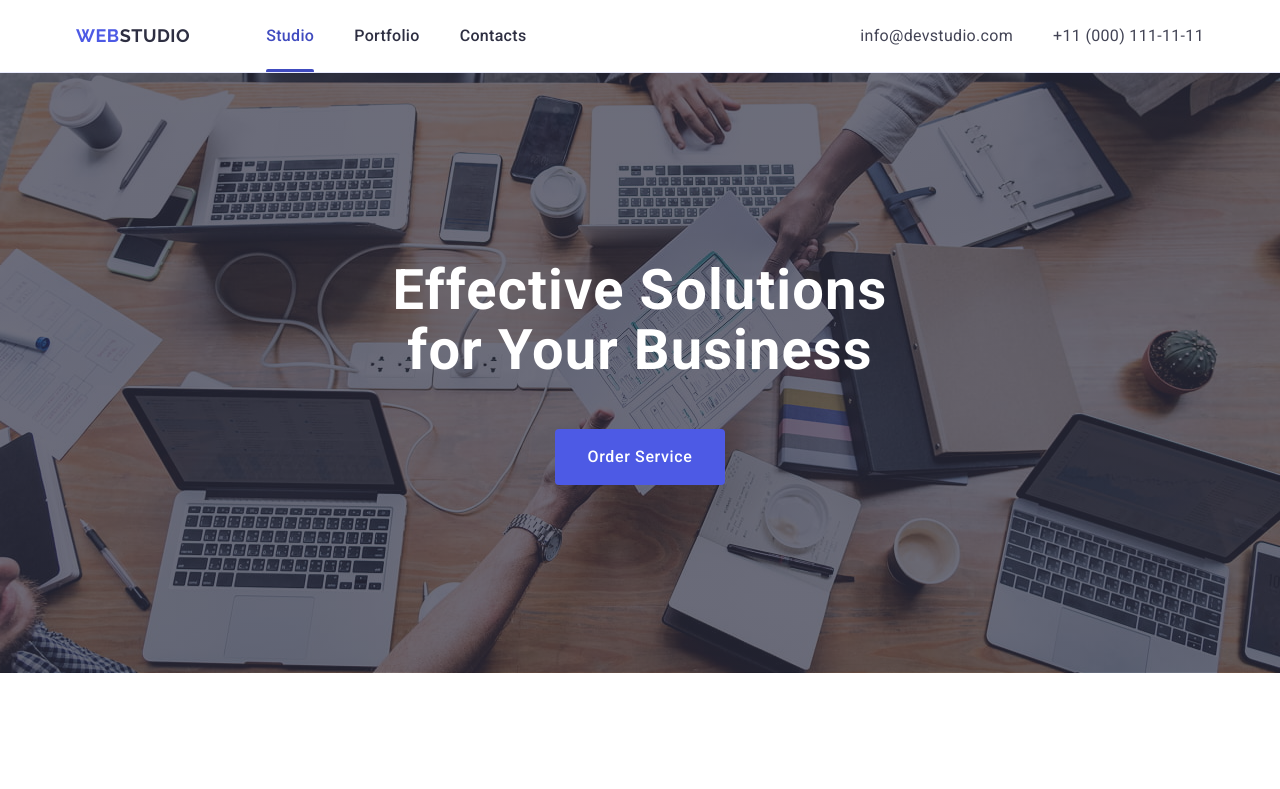
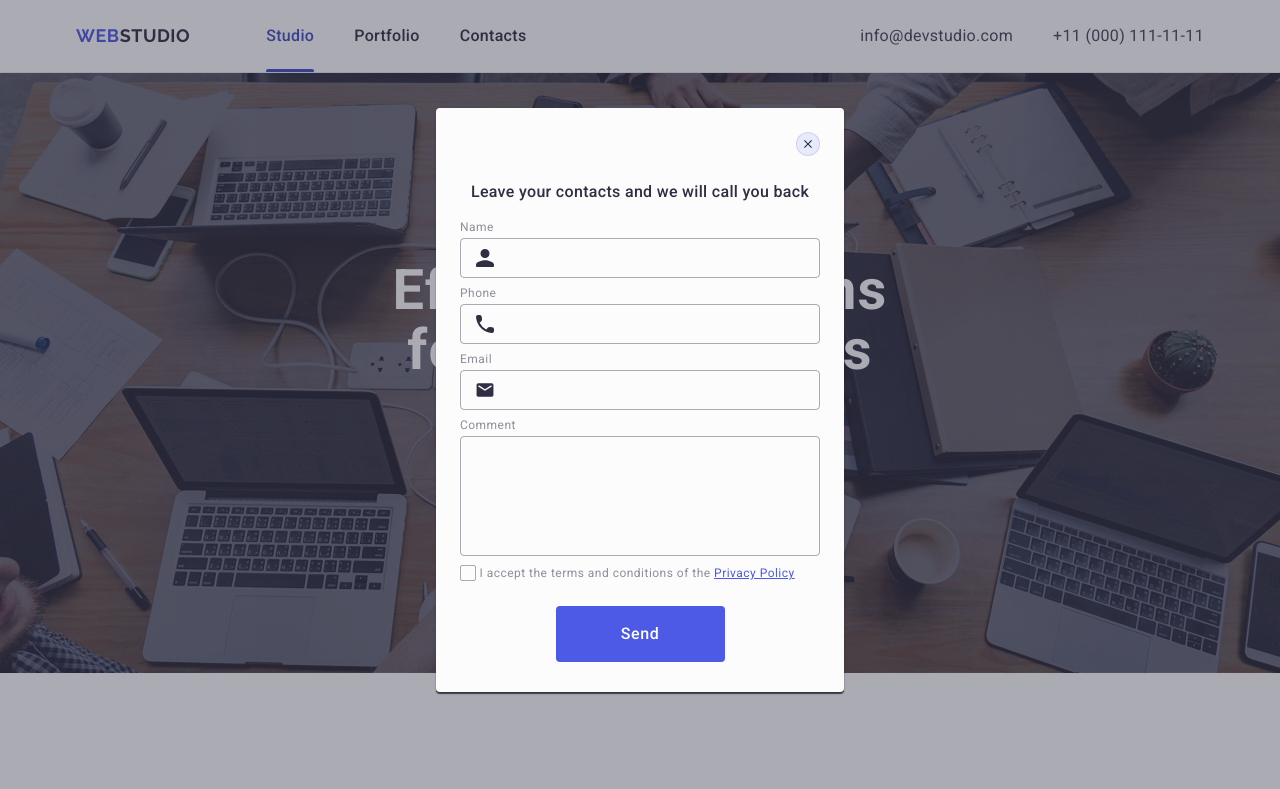
Before and after one commit to Yevhen-Polyakov/goit-markup-hw-06, a plain HTML site: page index.html in a window 1280 px wide. Shown: the top 789 px of the page. Drawn offline with nearby package versions, Linux system fonts and the light colour scheme.

Commit message:
refactoring

```diff
--- a/css/style.css
+++ b/css/style.css
@@ -1,5 +1,8 @@
 :root {
     --primary-brand-color: #4d5ae5;
+    --black-blue:#2E2F42 ;
+    --ocean: #404bbf;
+    --white: #F4F4FD;
 }
 
 body{
@@ -440,7 +443,7 @@ section{
 /*===Modal===*/
 
 .modal-overlay{
-    background-color: #2E2F4266;
+    background-color: rgba(46, 47, 66, 0.4);
     position: fixed;
     top: 0;
     left: 0;
@@ -462,14 +465,20 @@ section{
 }
 
 .modal-window{
+    position: absolute;
+    top: 50%;
+    left: 50%;
+    transform: translate(-50%, -50%);
     width: 408px;
-    padding: 24px;
+    min-height: 584px;
+    padding: 72px 24px 24px 24px;
     background-color: #FCFCFC;
     border-radius: 4px;
-    box-shadow: 0px 1px 1px rgba(0, 0, 0, 0.14), 0px 1px 3px rgba(0, 0, 0, 0.12), 0px 2px 1px rgba(0, 0, 0, 0.2);
+    box-shadow: 0px 1px 1px rgba(0, 0, 0, 0.14), 0px 1px 3px rgba(0, 0, 0, 0.12), 0px 2px 1px;
+    transition: transform 250ms cubic-bezier(0.4, 0, 0.2, 1);
 }
 
-.close{
+.close-btn{
    width: 24px;
    height: 24px;
    background-color: #E7E9FC;
@@ -477,70 +486,69 @@ section{
    display: flex;
    justify-content: center;
    align-items: center;
-   margin-left: auto;
+   position: absolute;
+   top: 24px;
+   right: 24px;
    margin-bottom: 24px;
    border: 1px solid rgba(0, 0, 0, 0.1);
+   padding: 0;
    cursor: pointer;
    transition: background-color 250ms cubic-bezier(0.4, 0, 0.2, 1), border 250ms cubic-bezier(0.4, 0, 0.2, 1);
 }
 
-.close:hover,
-.close:focus {
+.close-btn:hover,
+.close-btn:focus {
     background-color: #404BBF;
     border: none;
 }
 
-.close:hover .close-icon,
-.close:focus .close-icon {
+.close-icon{
+    fill: #2e2f42;
+    transition: fill 250ms cubic-bezier(0.4, 0, 0.2, 1);
+}
+
+.close-btn:hover .close-icon,
+.close-btn:focus .close-icon {
     fill: #ffffff;
 }
 
-.close-icon {
-    transition: fill 250ms cubic-bezier(0.4, 0, 0.2, 1);
-}
-
 /*===Form===*/
-.form-text-wrap{
-    padding: 0 10px;
-    margin-bottom: 16px;
-}
 
 .text-form{
     font-size: 16px;
     font-weight: 500;
     line-height: 1.5;
     letter-spacing: 0.02em;
+    text-align: center;
+    color: var(--black-blue);
+    margin-bottom: 16px;
 }
 
-.form{
-    display: flex;
-    flex-direction: column;
-    gap: 8px;
+.form-wrap{
+    margin-bottom: 8px;
+}
 
-}
 .form-label{
     display: block;
-
-}
-
-.form-label-text{
-    font-weight: 400;
     font-size: 12px;
     line-height: 1.17;
     letter-spacing: 0.04em;
     color: #8e8f99;
     margin-bottom: 4px;
-    display: block;
-
 
 }
 
 .form-input{
     width: 100%;
-    border: 1px solid #2E2F4266;
+    height: 40px;
+    border: 1px solid rgba(46, 47, 66, 0.4);
     border-radius: 4px;
-    padding: 12px 0px 8px 38px;
+    padding-left: 38px;
+    background-color: transparent;
     outline: none;
+    transition: border-color 250ms cubic-bezier(0.4, 0, 0.2, 1);
+    position: relative;
+    outline: transparent;
     transition: border-color 250ms cubic-bezier(0.4, 0, 0.2, 1);
 }
 
@@ -550,108 +558,96 @@ section{
 
 .input-wrapper {
     position: relative;
-    display: block;
 }
 
 .input-icon {
     position: absolute;
-    left: 12px;
+    left: 16px;
     top: 50%;
     transform: translateY(-50%);
-    fill: #2E2F42 ;
+    width: 18px;
+    height: 18px;
+    fill: #2e2f42;
+    transition: fill 250ms cubic-bezier(0.4, 0, 0.2, 1);
     pointer-events: none;
-    transition: fill 250ms cubic-bezier(0.4, 0, 0.2, 1);
-    z-index: 10;
-    opacity: 1;
 }
 
-.input-wrapper:focus-within .input-icon {
-    fill: #4D5AE5;
+.form-input:focus + .input-icon {
+    fill: #4d5ae5;
 }
 
 .textarea{
-    padding: 8px 0 8px 10px;
+    width: 100%;
+    height: 120px;
+    font-size: 12px;
+    line-height: 1.17;
+    letter-spacing: 0.04em;
+    color: rgba(46, 47, 66, 0.4);
+    border: 1px solid rgba(46, 47, 66, 0.4);
+    padding: 8px 16px;
+    border-radius: 4px;
+    background-color: transparent;
+    outline: transparent;
     resize: none;
-
+    transition: border-color 250ms cubic-bezier(0.4, 0, 0.2, 1);
 }
 
-.textarea-wrap{
-    margin-bottom: 8px;
+.textarea:focus{
+    border-color: #4D5AE5;
 }
 
-.textarea::placeholder{
-    color: #2E2F4266;
+.checkbox-wrap{
+    margin-bottom: 24px;
 }
 
-.input-checkbox-terms{
-    color: #757575;
-    font-weight: 400;
-    font-size: 12px;
-    line-height: 16px;
-    letter-spacing: 4%;
-
+.visually-hidden{
+    opacity: 0;
 }
 
 .label-checkbox{
-    display: flex;
-    align-items: center;
-    gap: 8px;
-    margin-bottom: 16px;
+    font-size: 12px;
+    line-height: 1.17;
+    letter-spacing: 0.04em;
+    color:  #8e8f99;
 }
 
-.check-link{
-    color: #4D5AE5;
-
-}
-
-.label-checkbox input[type="checkbox"] {
-    position: absolute;
-    width: 1px;
-    height: 1px;
-    margin: -1px;
-    border: 0;
-    padding: 0;
-    white-space: nowrap;
-    clip-path: inset(100%);
-    clip: rect(0, 0, 0, 0);
-    overflow: hidden;
-}
-
-.custom-checkbox {
-    position: relative;
-    display: inline-flex;
-    align-items: center;
-    justify-content: center;
+.wrap-icon-checkbox{
     width: 16px;
     height: 16px;
     border: 1px solid rgba(46, 47, 66, 0.4);
     border-radius: 2px;
-    margin-right: 8px;
-    cursor: pointer;
-    transition: background-color 250ms cubic-bezier(0.4, 0, 0.2, 1), border 250ms cubic-bezier(0.4, 0, 0.2, 1);
+    display: inline-flex;
+    align-items: center;
+    justify-content: center;
+    fill: transparent;
+    transition: background-color 250ms cubic-bezier(0.4, 0, 0.2, 1), border 250ms cubic-bezier(0.4, 0, 0.2, 1), fill 250ms cubic-bezier(0.4, 0, 0.2, 1);
 }
 
-.checkbox-icon {
-    fill: #F4F4FD;
+.input-checkbox:checked + .label-checkbox .wrap-icon-checkbox {
+    background-color: var(--ocean);
+    border: none;
+    fill: var(--white);
+}
+
+.checkbox-icon{
     opacity: 0;
     transition: opacity 250ms cubic-bezier(0.4, 0, 0.2, 1);
 }
 
-.label-checkbox input[type="checkbox"]:checked ~ .checkbox-icon,
-.custom-checkbox:has(input[type="checkbox"]:checked) .checkbox-icon {
+.input-checkbox:checked + .label-checkbox .checkbox-icon {
     opacity: 1;
+
 }
 
-.custom-checkbox:has(input[type="checkbox"]:checked) {
-    background-color: #404bbf;
-    border: none;
+.check-link{
+    color: var( --primary-brand-color);
 }
 
 .form-btn{
     display: block;
+    font-family: "Roboto", sans-serif;
     min-width: 169px;
     height: 56px;
-    font-family: "Roboto", sans-serif;
     font-size: 16px;
     font-weight: 500;
     line-height: 1.5;
--- a/index.html
+++ b/index.html
@@ -30,65 +30,7 @@
             </address>
         </div>
 
-    <!--modal-->
-        <div class="modal-overlay">
-          <div class="modal-window">
-            <div class="close">
-                <svg class="close-icon" width="8" height="8" viewBox="0 0 8 8">
-                    <path d="M8 .806 7.194 0 4 3.194.806 0 0 .806 3.194 4 0 7.194.806 8 4 4.806 7.194 8 8 7.194 4.806 4z"/>
-                </svg>
-            </div>
-            <div class="form-text-wrap">
-                <p class="text-form">Leave your contacts and we will call you back</p>
-            </div>
 
-            <form class="form">
-
-                <label class="form-label">
-                   <span class="form-label-text">Name</span>
-                   <div class="input-wrapper">
-                        <input class="form-input" type="text" name="user-name">
-                        <svg class="input-icon" width="12" height="12" viewBox="0 0 12 12">
-                            <path d="M6 6a3 3 0 1 0 0-6 3 3 0 1 0 0 6m0 1.5c-2.002 0-6 1.005-6 3v.75c0 .412.338.75.75.75h10.5c.412 0 .75-.338.75-.75v-.75c0-1.995-3.998-3-6-3"/>
-                        </svg>
-                    </div>
-                </label>
-                <label class="form-label">
-                     <span class="form-label-text">Phone</span>
-                     <div class="input-wrapper">
-                        <input class="form-input" type="tel" name="phone">
-                        <svg class="input-icon" width="13" height="13" viewBox="0 0 13 13">
-                            <path d="m11.726 8.865-1.838-.21a1.44 1.44 0 0 0-1.187.413L7.37 10.399A10.9 10.9 0 0 1 2.6 5.63l1.34-1.339a1.44 1.44 0 0 0 .412-1.186l-.21-1.824A1.45 1.45 0 0 0 2.702 0H1.45C.632 0-.048.68.003 1.498c.383 6.18 5.326 11.116 11.499 11.5.818.05 1.498-.63 1.498-1.448v-1.252a1.434 1.434 0 0 0-1.274-1.433"/>
-                        </svg>
-                    </div>
-                </label>
-                <label class="form-label">
-                    <span class="form-label-text">Email</span>
-                    <div class="input-wrapper">
-                        <input class="form-input" type="email" name="email">
-                        <svg class="input-icon" width="16" height="12" viewBox="0 0 16 12">
-                            <path d="M14 0H2C1.175 0 .507.675.507 1.5l-.007 9c0 .825.675 1.5 1.5 1.5h12c.825 0 1.5-.675 1.5-1.5v-9C15.5.675 14.825 0 14 0m-.3 3.188L8.398 6.502a.76.76 0 0 1-.795 0L2.3 3.188a.637.637 0 1 1 .675-1.08L8 5.25l5.025-3.142a.637.637 0 1 1 .675 1.08"/>
-                        </svg>
-                    </div>
-                </label>
-                <label class="form-label textarea-wrap" >
-                    <span class="form-label-text">Comment</span>
-                    <textarea class="form-input textarea" name="feedback" placeholder="Text input" rows="6"></textarea>
-                </label>
-                <label class="form-label label-checkbox">
-                    <span class="custom-checkbox">
-                        <input type="checkbox">
-                        <svg class="checkbox-icon" width="10" height="8" viewBox="0 0 10 8">
-                            <use href="./images/icons.svg#check"></use>
-                        </svg>
-                    </span>
-                    <span class="input-checkbox-terms">I accept the terms and conditions of the  <a class="check-link" href="#">Privacy Policy</a></span>
-                </label>
-                <button class="form-btn" type="submit">Send</button>
-            </form>
-
-         </div>
-    </div>
     </header>
 
     <main>
@@ -429,5 +371,105 @@
         </div>
     </footer>
 
+    <!--modal-->
+        <div class="modal-overlay is-open">
+          <div class="modal-window">
+            <button class="close-btn">
+                <svg class="close-icon" width="8" height="8" viewBox="0 0 8 8">
+                    <path d="M8 .806 7.194 0 4 3.194.806 0 0 .806 3.194 4 0 7.194.806 8 4 4.806 7.194 8 8 7.194 4.806 4z"/>
+                </svg>
+            </button>
+
+                <p class="text-form">Leave your contacts and we will call you back</p>
+
+        <!--forma-->
+            <form class="form">
+                <div class="form-wrap">
+                    <label
+                        class="form-label"
+                        for="user-name">Name
+                    </label>
+                    <div class="input-wrapper">
+                       <input
+                        class="form-input"
+                        type="text"
+                        name="user-name"
+                        id="user-name" >
+                       <svg class="input-icon" width="18" height="24">
+                           <use href="./images/icons.svg#user"></use>
+                       </svg>
+                   </div>
+                </div>
+
+                <div class="form-wrap">
+                    <label
+                         class="form-label"
+                         for="user-phone">Phone
+                    </label>
+                    <div class="input-wrapper">
+                         <input
+                            class="form-input"
+                            type="tel"
+                            name="phone"
+                            id="user-phone">
+                         <svg class="input-icon" width="18" height="24">
+                             <use href="./images/icons.svg#phone"></use>
+                         </svg>
+                     </div>
+                </div>
+
+                <div class="form-wrap ">
+                    <label
+                        class="form-label"
+                        for="user-email">Email
+                    </label>
+                    <div class="input-wrapper">
+                        <input class="form-input" type="email" name="email">
+                        <svg class="input-icon" width="18" height="24">
+                            <use href="./images/icons.svg#email"></use>
+                        </svg>
+                    </div>
+                </div>
+
+                <div class="form-label textarea-wrap">
+                    <label
+                        class="form-label"
+                        for="user-comment">Comment
+                    </label>
+                    <textarea
+                        class="textarea"
+                        id="user-comment"
+                        name="user-comment"
+                        placeholder="Text input"
+                        rows="6">
+                    </textarea>
+                </div>
+
+                <div class="checkbox-wrap">
+                    <input
+                        id="user-privacy"
+                        type="checkbox"
+                        value="true"
+                        name="user-privacy"
+                        class="input-checkbox visually-hidden">
+
+                    <label
+                        class="label-checkbox"
+                        for="user-privacy">
+                        <span class="wrap-icon-checkbox">
+                            <svg class="checkbox-icon" width="10" height="8" viewBox="0 0 10 8">
+                            <use href="./images/icons.svg#check"></use>
+                        </svg>
+                        </span>
+                        I accept the terms and conditions of the <a class="check-link" href="#">Privacy Policy</a>
+                    </label>
+                </div>
+
+                <button class="form-btn" type="button">Send</button>
+            </form>
+
+         </div>
+    </div>
+
 </body>
 </html>
```
